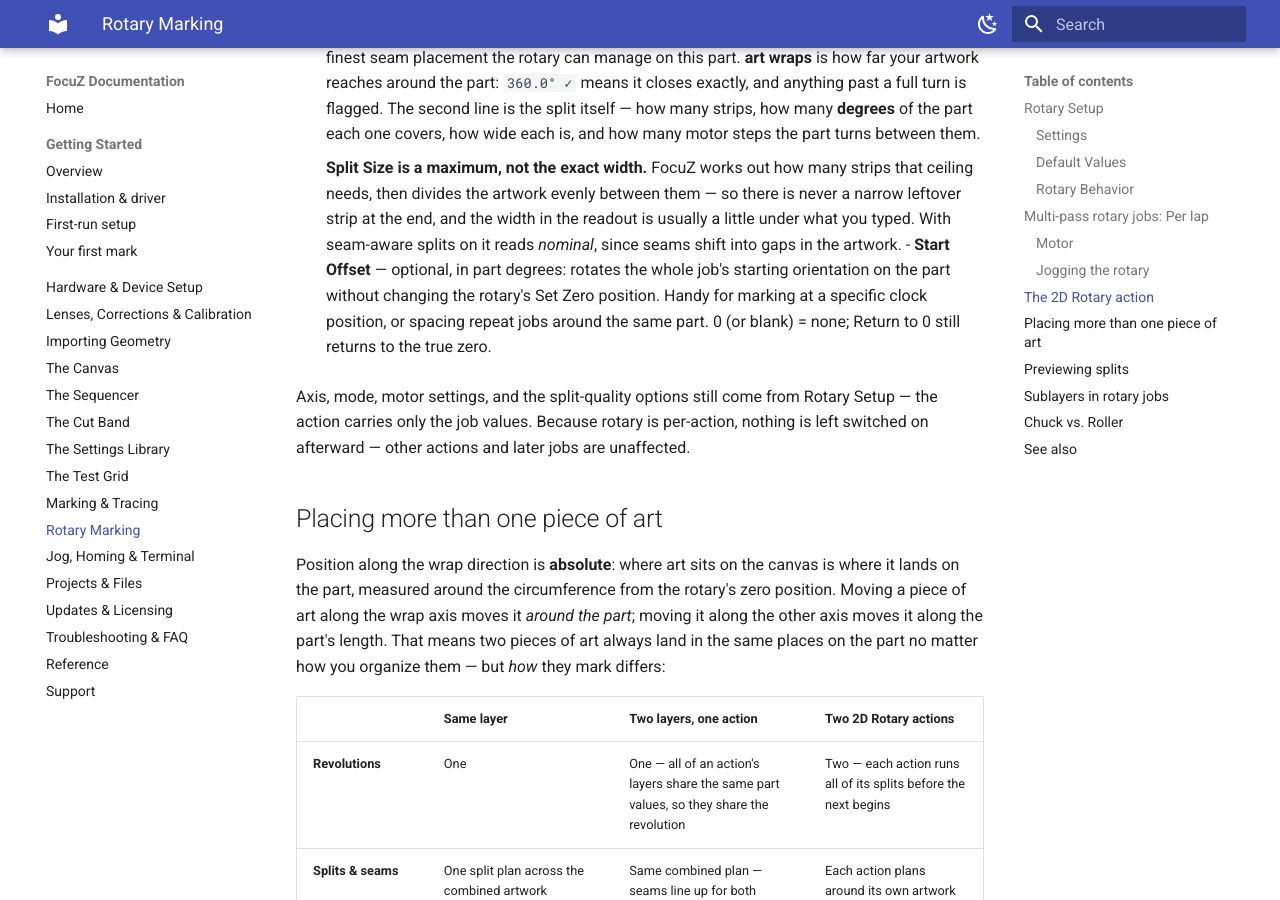
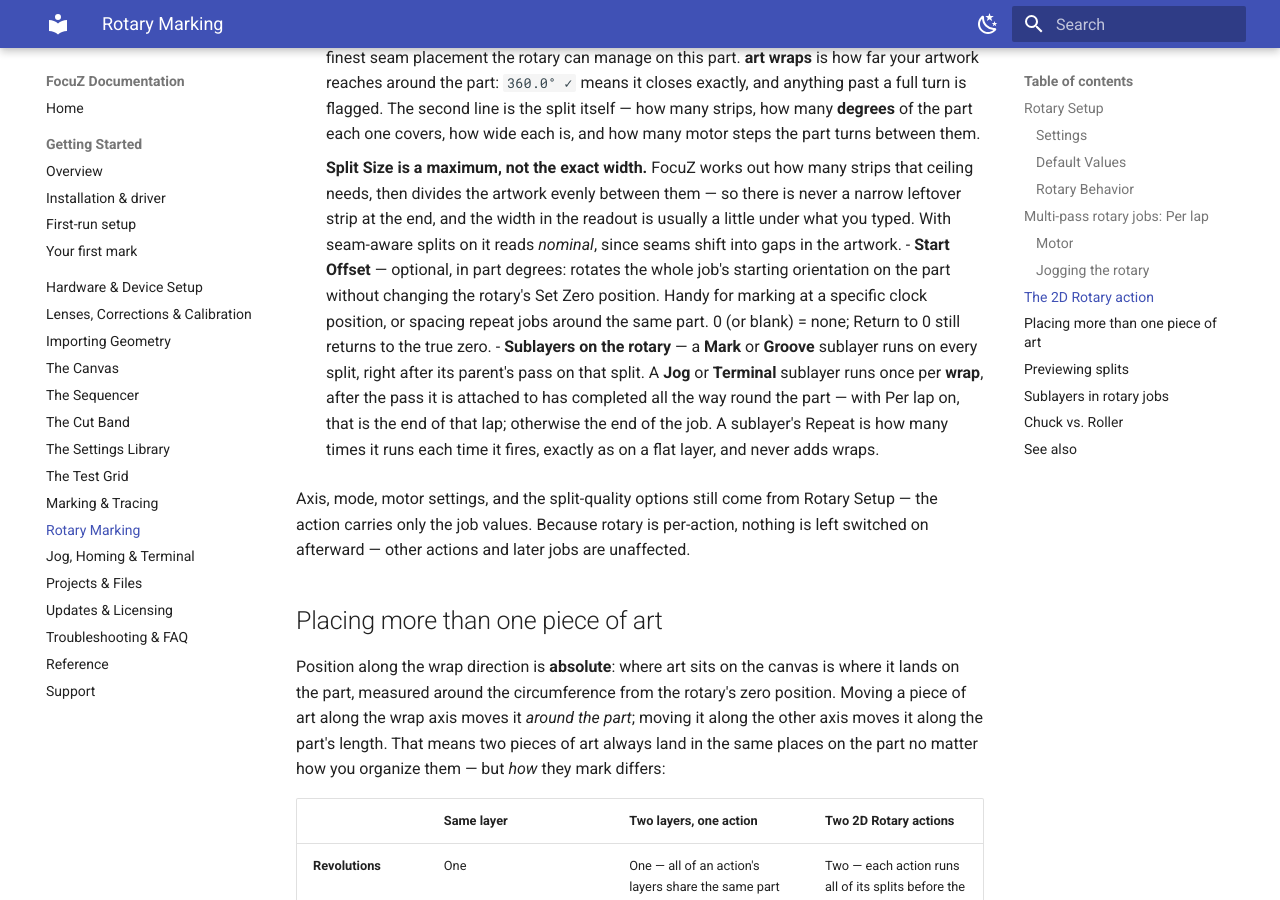
Before and after one commit to Lokahi-Shop/focuz-docs, an MkDocs documentation site: the page built from docs/rotary.md, in a window 1280 px wide and 900 px high, scrolled down 4044 px. Built offline with MkDocs 1.6.1 and Material for MkDocs 9.7.7, drawn with Linux system fonts in a browser that asks for light colours.

Commit message:
Rotary: sublayer rules — Mark/Groove per split, Jog/Terminal per wrap, Repeat per firing
Co-Authored-By: Claude Fable 5.1 <noreply@anthropic.com>

```diff
--- a/docs/rotary.md
+++ b/docs/rotary.md
@@ -156,6 +156,11 @@ the rotary engine — it's the one and only way a job runs on the rotary. It car
   on the part without changing the rotary's Set Zero position. Handy for marking at a specific
   clock position, or spacing repeat jobs around the same part. 0 (or blank) = none; Return to
   0 still returns to the true zero.
+- **Sublayers on the rotary** — a **Mark** or **Groove** sublayer runs on every split, right after
+  its parent's pass on that split. A **Jog** or **Terminal** sublayer runs once per **wrap**, after
+  the pass it is attached to has completed all the way round the part — with Per lap on, that is the
+  end of that lap; otherwise the end of the job. A sublayer's Repeat is how many times it runs each
+  time it fires, exactly as on a flat layer, and never adds wraps.
 
 Axis, mode, motor settings, and the split-quality options still come from Rotary Setup — the
 action carries only the job values. Because rotary is per-action, nothing is left switched on
```
